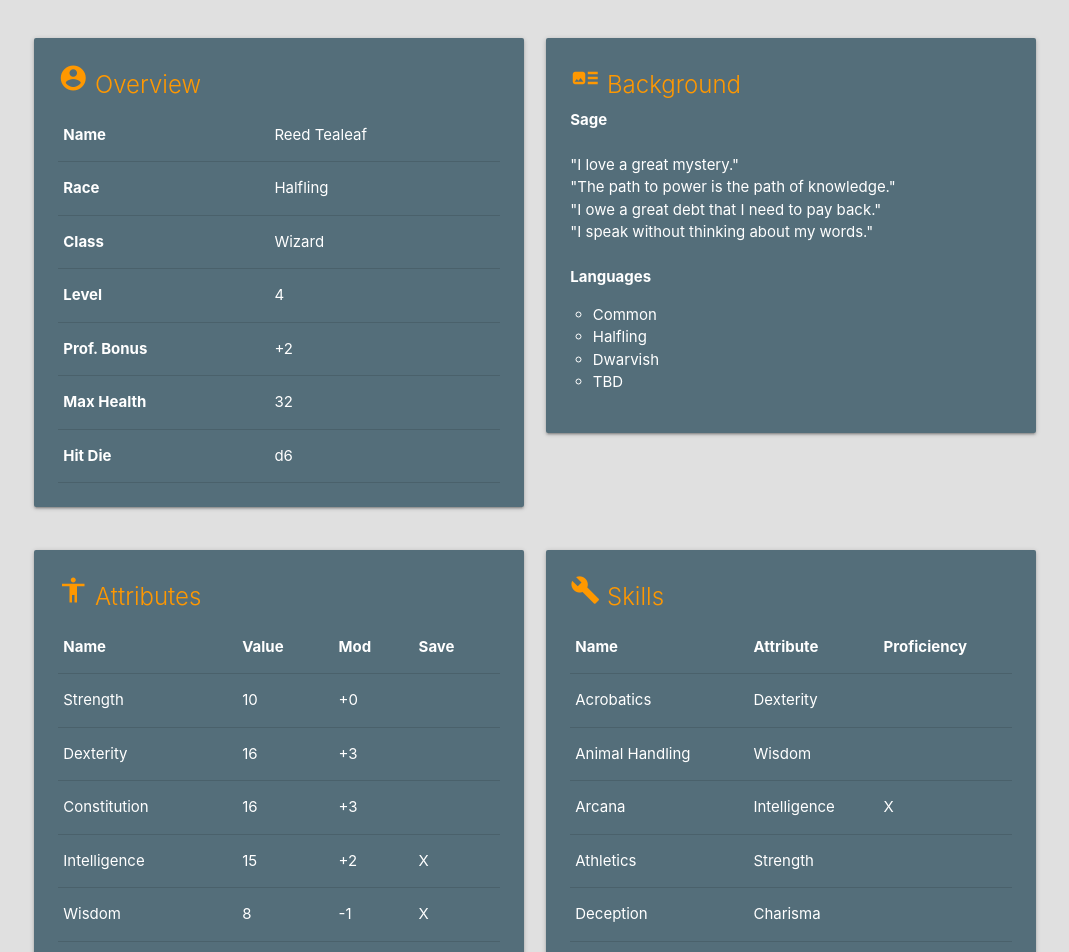
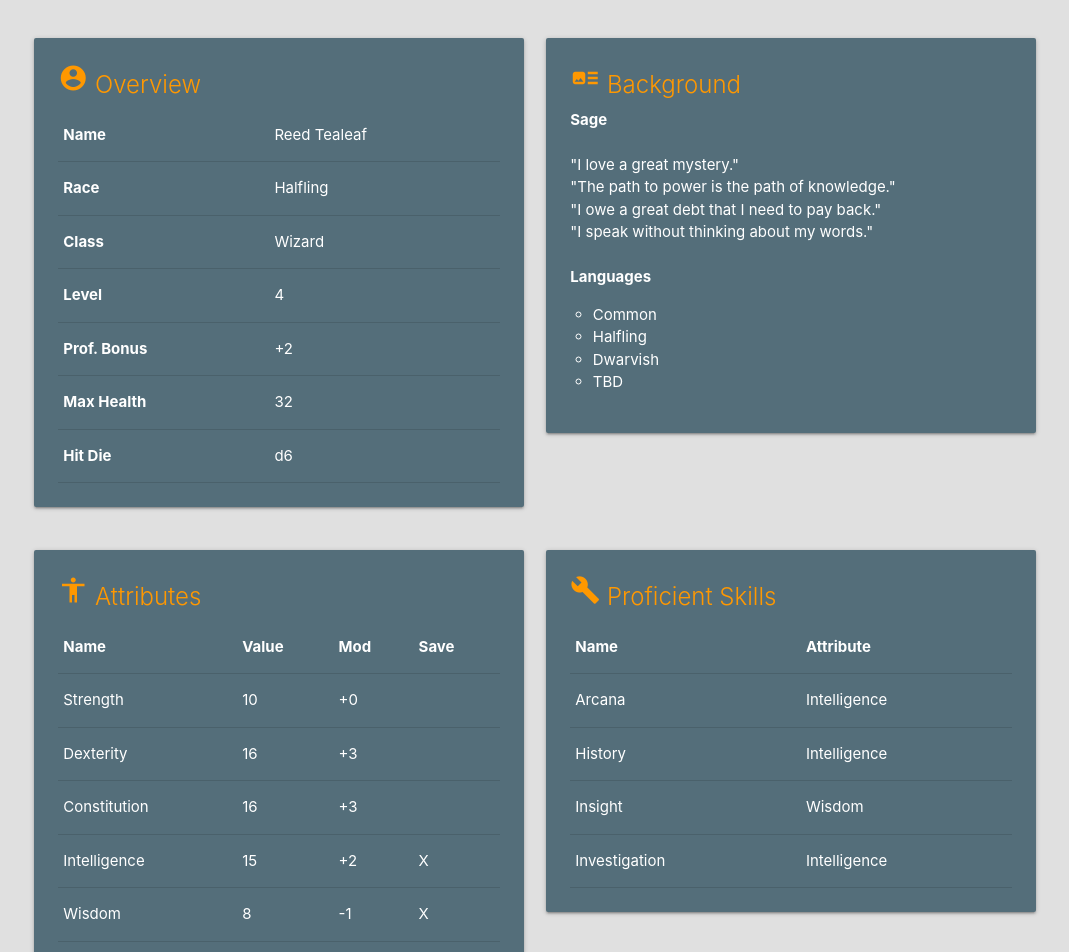
Before and after one commit to Celeo/reed_tealeaf, a Vue app: page / in a window 1280 px wide. Shown: the top 952 px of the page, without its empty margins (105-1174 px from the left). Built offline with nearby package versions, Linux system fonts and the light colour scheme.

Commit message:
Just showing prof. skills
Also moving some things around

```diff
--- a/src/App.vue
+++ b/src/App.vue
@@ -6,7 +6,7 @@
 
 <script>
 import Sheet from '@/components/Sheet'
-import characterData from '@/character_data.json'
+import characterData from '@/characterData.json'
 
 export default {
   components: {
--- a/src/character_data.json
+++ b/src/characterData.json
@@ -8,22 +8,22 @@
     "hitDie": "d6"
   },
   "attributes": {
-    "strength": 10,
-    "dexterity": 16,
-    "constitution": 16,
-    "intelligence": 15,
-    "wisdom": 8,
-    "charisma": 11
+    "Strength": 10,
+    "Dexterity": 16,
+    "Constitution": 16,
+    "Intelligence": 15,
+    "Wisdom": 8,
+    "Charisma": 11
   },
   "saves": [
-    "intelligence",
-    "wisdom"
+    "Intelligence",
+    "Wisdom"
   ],
   "skills": [
-    "arcana",
-    "history",
-    "insight",
-    "investigation"
+    "Arcana",
+    "History",
+    "Insight",
+    "Investigation"
   ],
   "equipment": {
     "gold": 120,
--- a/src/components/Attributes.vue
+++ b/src/components/Attributes.vue
@@ -17,39 +17,39 @@
         <tbody>
           <tr>
             <td>Strength</td>
-            <td>{{ attributes.strength }}</td>
-            <td>{{ attributes.strength | mod }}</td>
-            <td>{{ hasSave('strength') }}</td>
+            <td>{{ attributes.Strength }}</td>
+            <td>{{ attributes.Strength | mod }}</td>
+            <td>{{ hasSave('Strength') }}</td>
           </tr>
           <tr>
             <td>Dexterity</td>
-            <td>{{ attributes.dexterity }}</td>
-            <td>{{ attributes.dexterity | mod }}</td>
-            <td>{{ hasSave('dexterity') }}</td>
+            <td>{{ attributes.Dexterity }}</td>
+            <td>{{ attributes.Dexterity | mod }}</td>
+            <td>{{ hasSave('Dexterity') }}</td>
           </tr>
           <tr>
             <td>Constitution</td>
-            <td>{{ attributes.constitution }}</td>
-            <td>{{ attributes.constitution | mod }}</td>
-            <td>{{ hasSave('constitution') }}</td>
+            <td>{{ attributes.Constitution }}</td>
+            <td>{{ attributes.Constitution | mod }}</td>
+            <td>{{ hasSave('Constitution') }}</td>
           </tr>
           <tr>
             <td>Intelligence</td>
-            <td>{{ attributes.intelligence }}</td>
-            <td>{{ attributes.intelligence | mod }}</td>
-            <td>{{ hasSave('intelligence') }}</td>
+            <td>{{ attributes.Intelligence }}</td>
+            <td>{{ attributes.Intelligence | mod }}</td>
+            <td>{{ hasSave('Intelligence') }}</td>
           </tr>
           <tr>
             <td>Wisdom</td>
-            <td>{{ attributes.wisdom }}</td>
-            <td>{{ attributes.wisdom | mod }}</td>
-            <td>{{ hasSave('wisdom') }}</td>
+            <td>{{ attributes.Wisdom }}</td>
+            <td>{{ attributes.Wisdom | mod }}</td>
+            <td>{{ hasSave('Wisdom') }}</td>
           </tr>
           <tr>
             <td>Charisma</td>
-            <td>{{ attributes.charisma }}</td>
-            <td>{{ attributes.charisma | mod }}</td>
-            <td>{{ hasSave('charisma') }}</td>
+            <td>{{ attributes.Charisma }}</td>
+            <td>{{ attributes.Charisma | mod }}</td>
+            <td>{{ hasSave('Charisma') }}</td>
           </tr>
         </tbody>
       </table>
@@ -58,7 +58,7 @@
 </template>
 
 <script>
-import { attributeModifier } from '@/system'
+import { attributeModifier } from '@/systemRules'
 
 export default {
   props: {
--- a/src/components/Overview.vue
+++ b/src/components/Overview.vue
@@ -42,7 +42,7 @@
 </template>
 
 <script>
-import { proficiencyBonus } from '@/system'
+import { proficiencyBonus } from '@/systemRules'
 
 export default {
   props: {
--- a/src/components/Skills.vue
+++ b/src/components/Skills.vue
@@ -3,21 +3,19 @@
     <div class="card-content white-text">
       <span class="card-title orange-text">
         <i class="material-icons small">build</i>
-        Skills
+        Proficient Skills
       </span>
       <table class="table">
         <thead>
           <tr>
             <th>Name</th>
             <th>Attribute</th>
-            <th>Proficiency</th>
           </tr>
         </thead>
         <tbody>
-          <tr v-for="(skill, index) in allSkills" :key="index">
-            <td>{{ skill.name }}</td>
-            <td>{{ skill.attribute }}</td>
-            <td>{{ hasSkill(skill.name) }}</td>
+          <tr v-for="(skill, index) in skills" :key="index">
+            <td>{{ skill }}</td>
+            <td>{{ linkedAttribute(skill) }}</td>
           </tr>
         </tbody>
       </table>
@@ -26,7 +24,7 @@
 </template>
 
 <script>
-import { allSkills } from '@/system'
+import { allSkills } from '@/systemRules'
 
 export default {
   props: {
@@ -41,8 +39,9 @@ export default {
     }
   },
   methods: {
-    hasSkill (name) {
-      return this.skills.indexOf(name.toLowerCase()) !== -1 ? 'X' : ''
+    linkedAttribute (name) {
+      const matching = allSkills.find(s => s.name === name)
+      return matching ? matching.attribute : 'unknown'
     }
   }
 }
--- a/src/system.js
+++ b/src/systemRules.js
@@ -25,7 +25,7 @@ export const allSkills = [
   },
   {
     name: 'Insight',
-    attribute: 'wisdom'
+    attribute: 'Wisdom'
   },
   {
     name: 'Intimidation',
```
